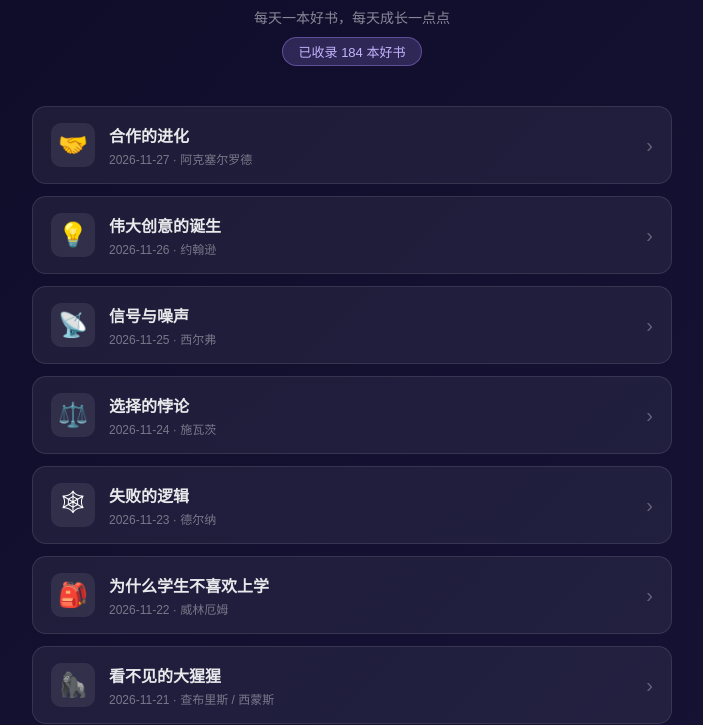
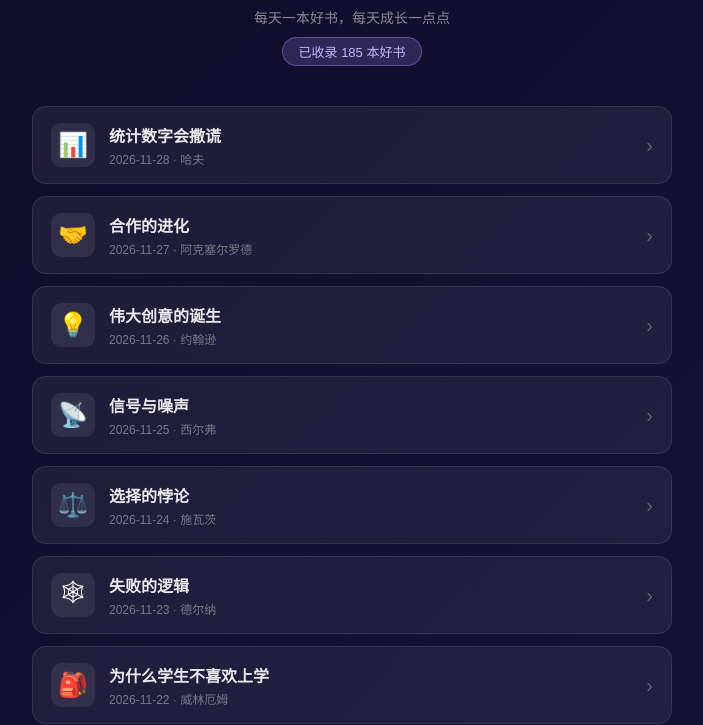
Before and after one commit to YUANSHENJIA/meiriyixue, a plain HTML site: page index.html in a window 1280 px wide. Shown: the part 99-824 px from the top of the page, without its empty margins (288-991 px from the left). Drawn offline with Linux system fonts and the light colour scheme.

Commit message:
Update index.html for 2026-11-28-每日一学-统计数字会撒谎.html

```diff
--- a/index.html
+++ b/index.html
@@ -52,9 +52,17 @@
 <div class="header">
   <h1>📚 每日一学</h1>
   <p>每天一本好书，每天成长一点点</p>
-  <span class="count-badge">已收录 184 本好书</span>
+  <span class="count-badge">已收录 185 本好书</span>
 </div>
 <div class="book-list">
+    <a class="book-card" href="2026-11-28-%E6%AF%8F%E6%97%A5%E4%B8%80%E5%AD%A6-%E7%BB%9F%E8%AE%A1%E6%95%B0%E5%AD%97%E4%BC%9A%E6%92%92%E8%B0%8E.html">
+      <div class="book-emoji">📊</div>
+      <div class="book-info">
+        <div class="book-name">统计数字会撒谎</div>
+        <div class="book-date">2026-11-28 · 哈夫</div>
+      </div>
+      <div class="book-arrow">›</div>
+    </a>
     <a class="book-card" href="2026-11-27-%E6%AF%8F%E6%97%A5%E4%B8%80%E5%AD%A6-%E5%90%88%E4%BD%9C%E7%9A%84%E8%BF%9B%E5%8C%96.html">
       <div class="book-emoji">🤝</div>
       <div class="book-info">
```
